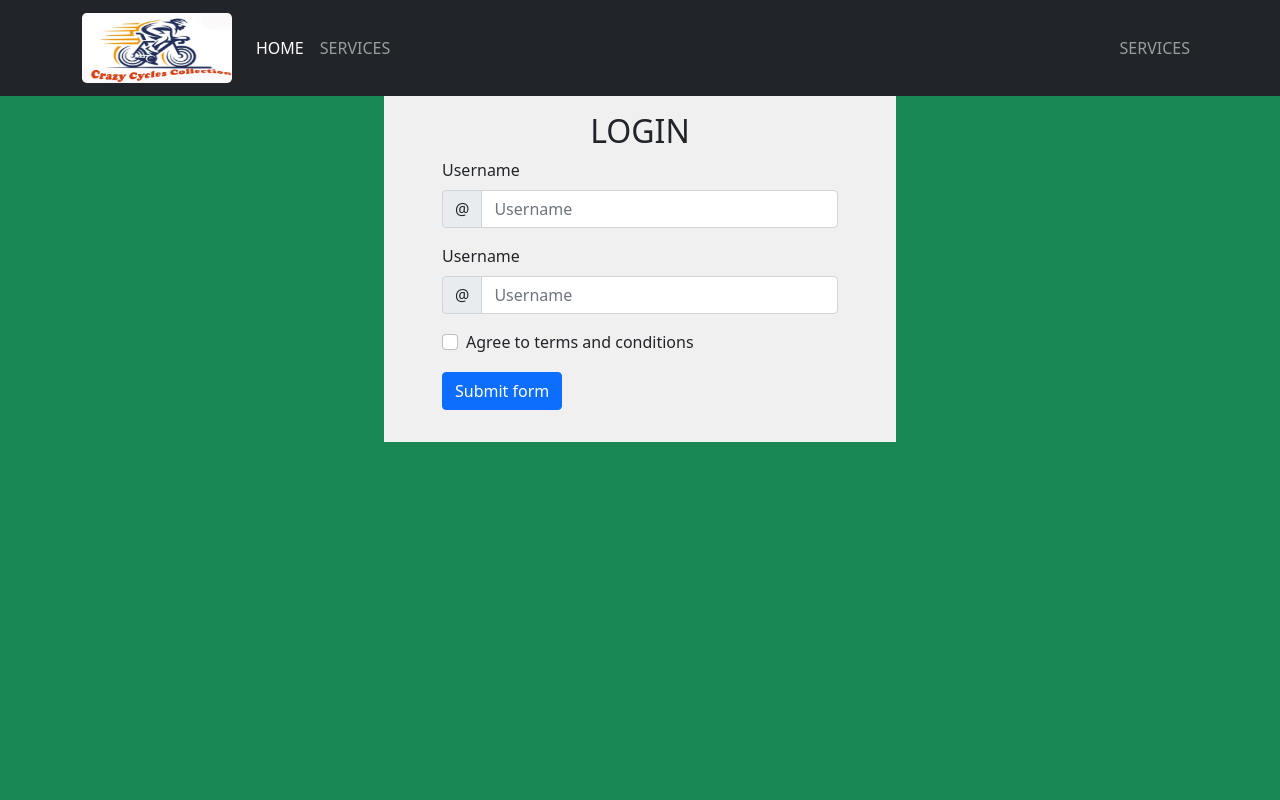
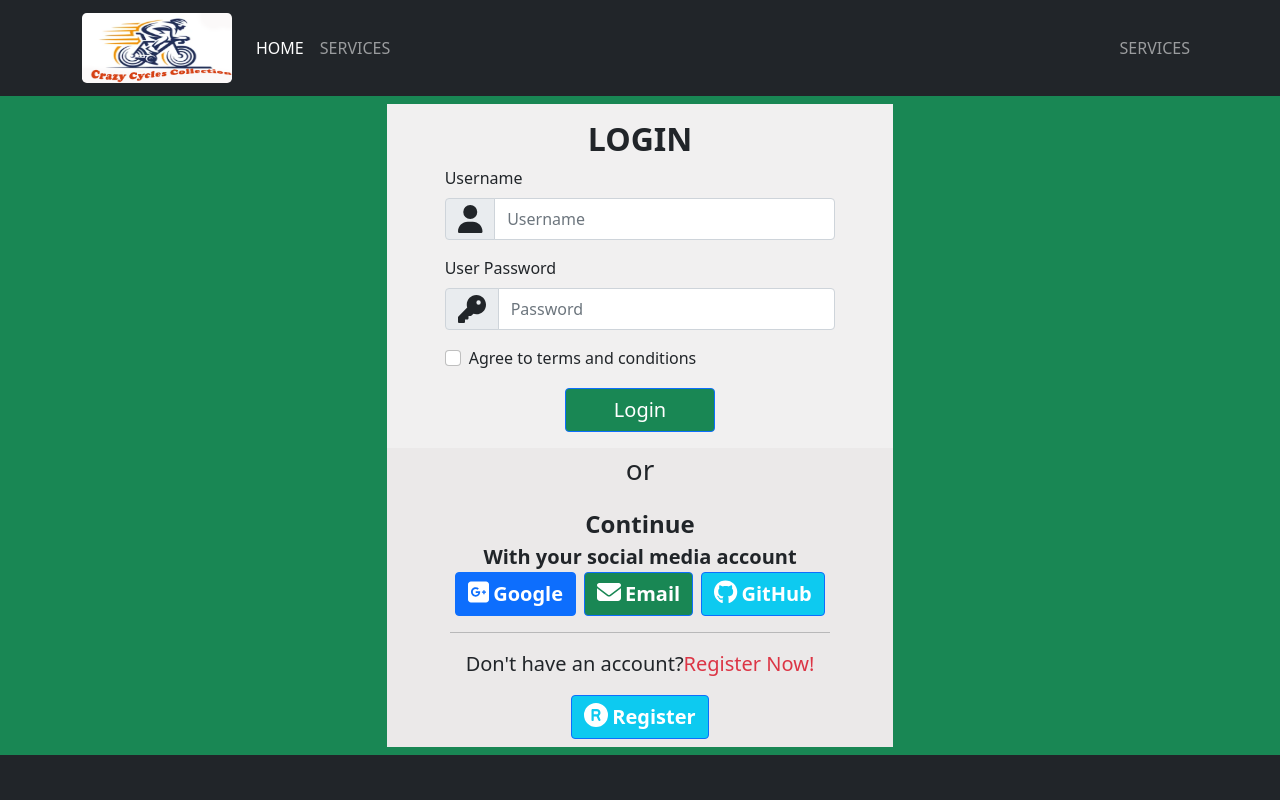
Before and after one commit to Shoriful-Islam-11055/BiCycle-CollectionBD-clint, a React (Create React App) app: page /login in a window 1280 px wide. Shown: the top 800 px of the page. Built offline with nearby package versions, Linux system fonts and the light colour scheme.

Commit message:
login from full design

```diff
--- a/src/components/Footer/Footer.js
+++ b/src/components/Footer/Footer.js
@@ -2,7 +2,6 @@ import "./Footer.css";
 import React from "react";
 import { Link } from "react-router-dom";
 import { FontAwesomeIcon } from "@fortawesome/react-fontawesome";
-import { faCoffee, faUserCircle } from "@fortawesome/free-solid-svg-icons";
 import {
   faFacebookSquare,
   faInstagramSquare,
--- a/src/components/Login/Login.css
+++ b/src/components/Login/Login.css
@@ -1,12 +1,33 @@
-.form-layout{
+.form-layout, .form-layout-down{
     background-color: #f1f0f0;
     width: 40%;
     margin: auto;
 }
+.form-layout-down{
+    background-color: #ebe9e9;
+}
 
-@media (max-width: 770px) and (min-width: 100px) {
-    .form-layout{
-        width: 95%;
+.login-btn{
+ text-align: center;
+ margin-left: 40px;
+}
+
+@media (max-width: 908px) and (min-width: 100px) {
+    .form-layout, .form-layout-down{
+        width: 80%;
+
 
     }
 }
+@media (max-width: 500px) and (min-width: 100px) {
+    .form-layout, .form-layout-down{
+        width: 95%;
+
+
+    }
+}
+@media (max-width: 372px) and (min-width: 100px) {
+    .git-btn{
+        margin-top: 5px;
+    }
+}
--- a/src/components/Login/Login.js
+++ b/src/components/Login/Login.js
@@ -1,6 +1,18 @@
+import { FontAwesomeIcon } from "@fortawesome/react-fontawesome";
 import React, { useState } from "react";
 import { Button, Col, Form, InputGroup, Row } from "react-bootstrap";
-import './Login.css'
+import {
+  faGithub,
+  faGooglePlusSquare,
+} from "@fortawesome/free-brands-svg-icons";
+import {
+  faUser,
+  faKey,
+  faEnvelope,
+  faRegistered,
+} from "@fortawesome/free-solid-svg-icons";
+import "./Login.css";
+import or_sign from "../../images/others/or.PNG";
 
 const Login = () => {
   const [validated, setValidated] = useState(false);
@@ -15,15 +27,27 @@ const Login = () => {
     setValidated(true);
   };
   return (
-    <div className="bg-success vh-100">
-      <Form noValidate validated={validated} onSubmit={handleSubmit} className = 'form-layout'>
+    <div className="bg-success p-2">
+      <Form
+        noValidate
+        validated={validated}
+        onSubmit={handleSubmit}
+        className="form-layout"
+      >
         <div className="p-3">
-        <h2 className="text-center">LOGIN</h2>
+          <h2 className="text-center fw-bold">LOGIN</h2>
           <Row className="mb-3">
-          <Form.Group as={Col} md="10" controlId="validationCustomUsername" className="mx-auto ">
+            <Form.Group
+              as={Col}
+              md="10"
+              controlId="validationCustomUsername"
+              className="mx-auto "
+            >
               <Form.Label>Username</Form.Label>
               <InputGroup hasValidation>
-              <InputGroup.Text id="inputGroupPrepend">@</InputGroup.Text>
+                <InputGroup.Text id="inputGroupPrepend">
+                  <FontAwesomeIcon icon={faUser} className="fs-3" />
+                </InputGroup.Text>
                 <Form.Control
                   type="text"
                   placeholder="Username"
@@ -38,18 +62,25 @@ const Login = () => {
           </Row>
 
           <Row className="mb-3">
-          <Form.Group as={Col} md="10" controlId="validationCustomUsername" className="mx-auto">
-            <Form.Label>Username</Form.Label>
+            <Form.Group
+              as={Col}
+              md="10"
+              controlId="validationCustomUsername"
+              className="mx-auto"
+            >
+              <Form.Label>User Password</Form.Label>
               <InputGroup hasValidation>
-              <InputGroup.Text id="inputGroupPrepend">@</InputGroup.Text>
+                <InputGroup.Text id="inputGroupPrepend">
+                  <FontAwesomeIcon icon={faKey} className="fs-3" />
+                </InputGroup.Text>
                 <Form.Control
-                type="text"
-                placeholder="Username"
+                  type="Password"
+                  placeholder="Password"
                   aria-describedby="inputGroupPrepend"
                   required
                 />
                 <Form.Control.Feedback type="invalid">
-                Please choose a username.
+                  Please enter valid password.
                 </Form.Control.Feedback>
               </InputGroup>
             </Form.Group>
@@ -66,13 +97,48 @@ const Login = () => {
             </Form.Group>
           </Row>
 
-        <Row className="mb-3">
-          <Form.Group as={Col} md="10" className="mx-auto">
-          <Button type="submit">Submit form</Button>
-          </Form.Group>
-        </Row>
+          <div className="text-center">
+            <Button className="bg-success px-5 fs-5" type="submit">
+              Login
+            </Button>
+          </div>
         </div>
       </Form>
+      <div className="form-layout-down">
+        <div className="text-center">
+          <p className="fs-3">or</p>
+          <p className="fs-4 fw-bold m-0">Continue</p>
+          <p className="fs-5 fw-bold m-0">With your social media account</p>
+        </div>
+        <div className="text-center">
+          <Button className="fs-5 fw-bold me-2">
+            <FontAwesomeIcon icon={faGooglePlusSquare} className="fs-4" />
+            <span className="ms-1">Google</span>
+          </Button>
+
+          <Button className="fs-5 fw-bold me-2 bg-success">
+            <FontAwesomeIcon icon={faEnvelope} className="fs-4" />
+            <span className="ms-1">Email</span>
+          </Button>
+
+          <Button className="fs-5 fw-bold bg-info git-btn">
+            <FontAwesomeIcon icon={faGithub} className="fs-4" />
+            <span className="ms-1">GitHub</span>
+          </Button>
+        </div>
+        <hr className="w-75 mx-auto" />
+
+        <div className="text-center pb-2">
+          <p className="text-bold fs-5">
+            Don't have an account?
+            <span className="text-danger">Register Now!</span>
+          </p>
+          <Button className="fs-5 fw-bold bg-info git-btn">
+            <FontAwesomeIcon icon={faRegistered} className="fs-4" />
+            <span className="ms-1">Register</span>
+          </Button>
+        </div>
+      </div>
     </div>
   );
 };
```
Also changed, not shown: src/images/others/or.PNG (added). Lines whose indentation alone changed are shown as unchanged.
